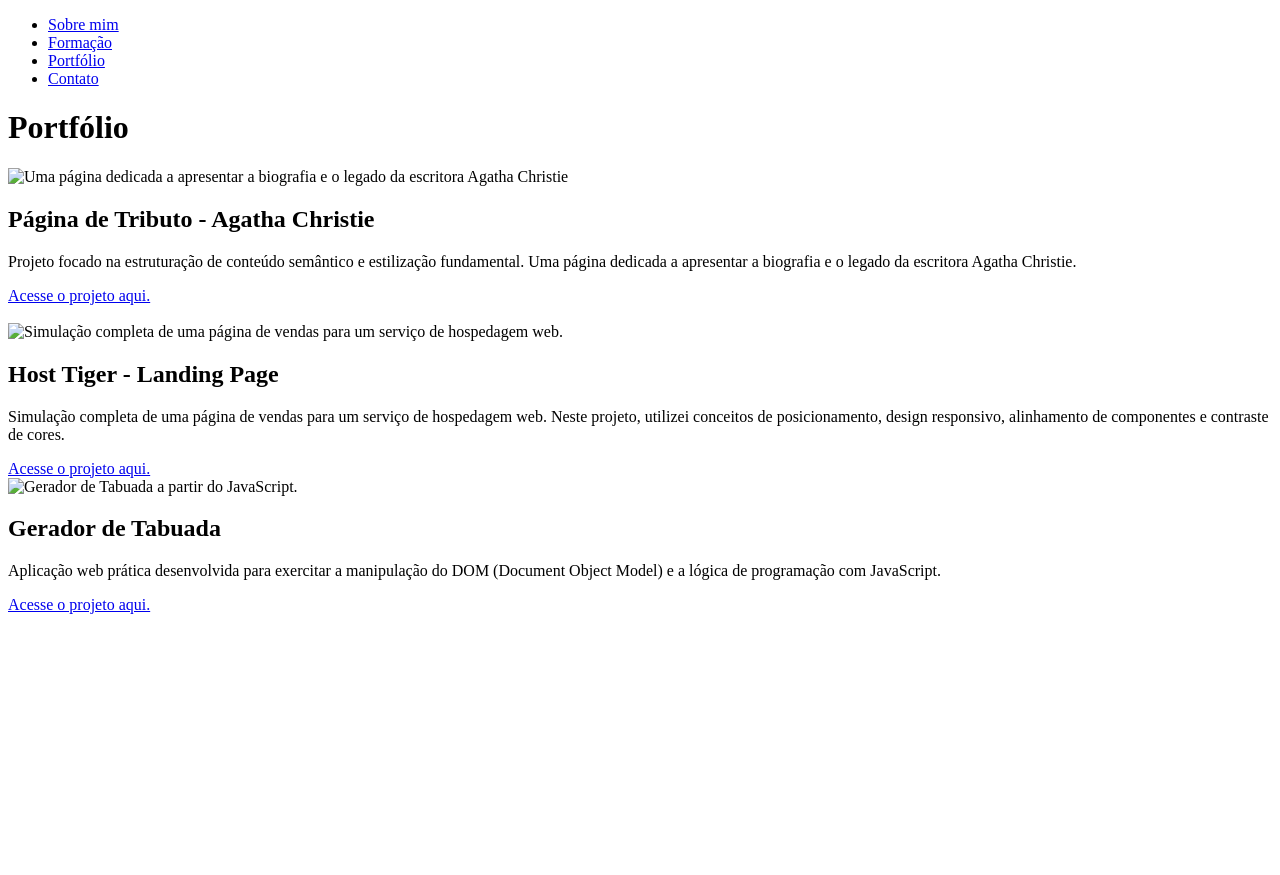
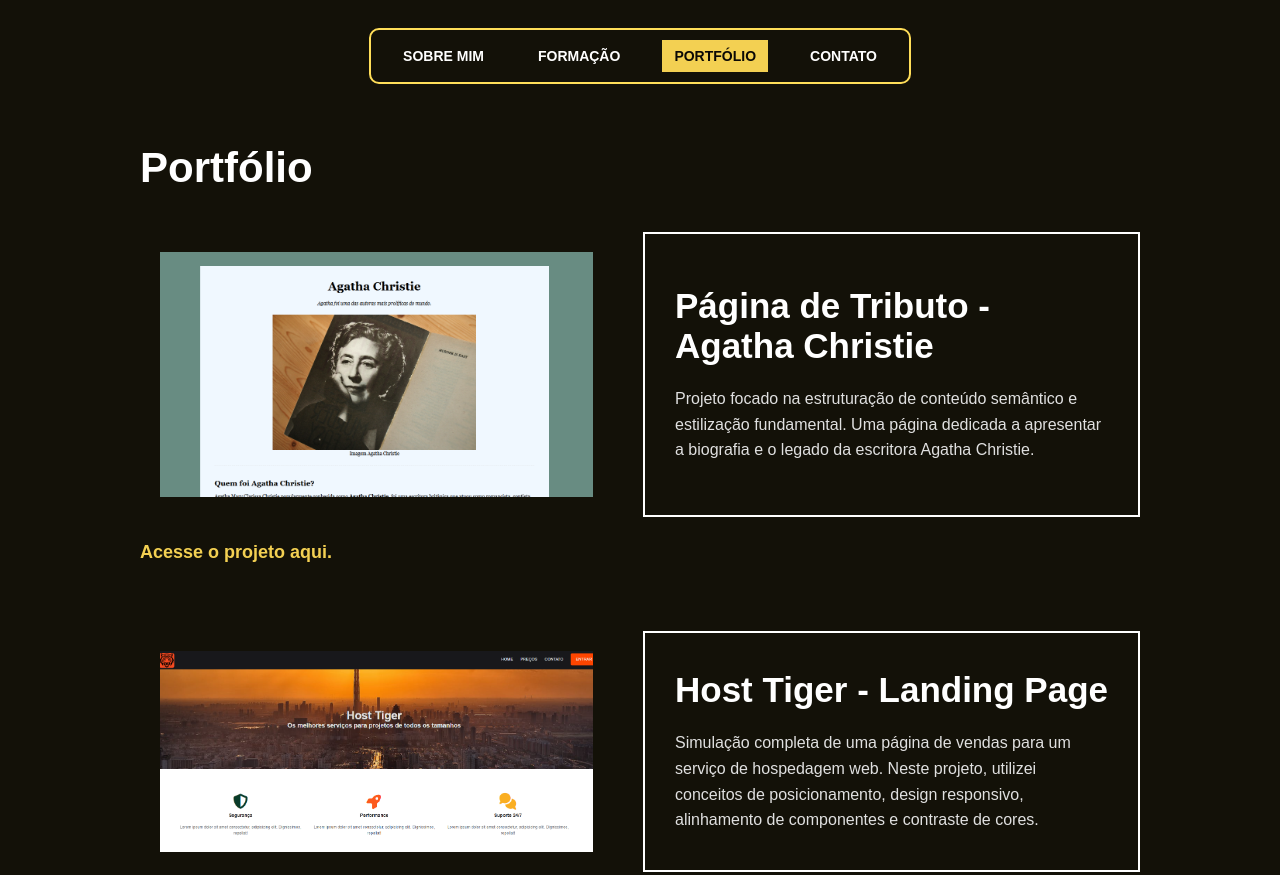
Before and after one commit to natiele-oli/Portfolio, a plain HTML site: page portfolio.html in a window 1280 px wide. Shown: the top 875 px of the page. Before the commit the page ends 800 px from the top, so only its background shows below. Drawn offline with Linux system fonts and the light colour scheme; the site is published under a folder, as on GitHub Pages, so addresses that start at the root find nothing.

Commit message:
reorganizando os arquivos

```diff
--- a/html/portfolio.html
+++ b/portfolio.html
@@ -4,7 +4,7 @@
     <meta charset="UTF-8">
     <meta name="viewport" content="width=device-width, initial-scale=1.0">
     <title>Portfólio</title>
-    <link rel="stylesheet" href="/css/style.css">
+    <link rel="stylesheet" href="style.css">
 </head>
 <body>
     <!--Barra de navegação-->
@@ -12,10 +12,10 @@
     <nav class="barra-nav">
         <ul>
 
-            <li><a href="../index.html">Sobre mim</a></li>
-            <li><a href="/html/formacao.html">Formação</a></li>
-            <li><a href="/html/portfolio.html"class="ativo">Portfólio</a></li>
-            <li><a href="/html/contato.html">Contato</a></li>
+            <li><a href="index.html">Sobre mim</a></li>
+            <li><a href="formacao.html">Formação</a></li>
+            <li><a href="portfolio.html"class="ativo">Portfólio</a></li>
+            <li><a href="contato.html">Contato</a></li>
         </ul>
     </nav>
 </header>
@@ -24,7 +24,7 @@
 
     <div class="card-projeto">
         <div class="img-projetos">
-            <img src="/imagens/projeto1.png" alt="Uma página dedicada a apresentar a biografia e o legado da escritora Agatha Christie">
+            <img src="projeto1.png" alt="Uma página dedicada a apresentar a biografia e o legado da escritora Agatha Christie">
         </div>
 
         <div class="texto-projeto">
@@ -36,7 +36,7 @@
     <br><br>
     <div class="card-projeto">
         <div class="img-projetos">
-            <img src="/imagens/projeto2.png" alt="Simulação completa de uma página de vendas para um serviço de hospedagem web.">
+            <img src="projeto2.png" alt="Simulação completa de uma página de vendas para um serviço de hospedagem web.">
         </div>
 
         <div class="texto-projeto">
@@ -48,7 +48,7 @@
 
     <div class="card-projeto">
         <div class="img-projetos">
-            <img src="/imagens/projeto3.png" alt="Gerador de Tabuada a partir do JavaScript.">
+            <img src="projeto3.png" alt="Gerador de Tabuada a partir do JavaScript.">
         </div>
 
         <div class="texto-projeto">
```
Also changed, not shown: contato.html (renamed from html/contato.html, +7 -7 lines), formacao.html (renamed from html/formacao.html, +5 -5 lines), index.html (+5 -5 lines), foto-perfil.jpeg (renamed from imagens/foto-perfil.jpeg), github.png (renamed from imagens/github.png), linkedin.png (renamed from imagens/linkedin.png), projeto1.png (renamed from imagens/projeto1.png), projeto2.png (renamed from imagens/projeto2.png), projeto3.png (renamed from imagens/projeto3.png), script.js (renamed from html/script.js), style.css (renamed from css/style.css), 1 other file.
